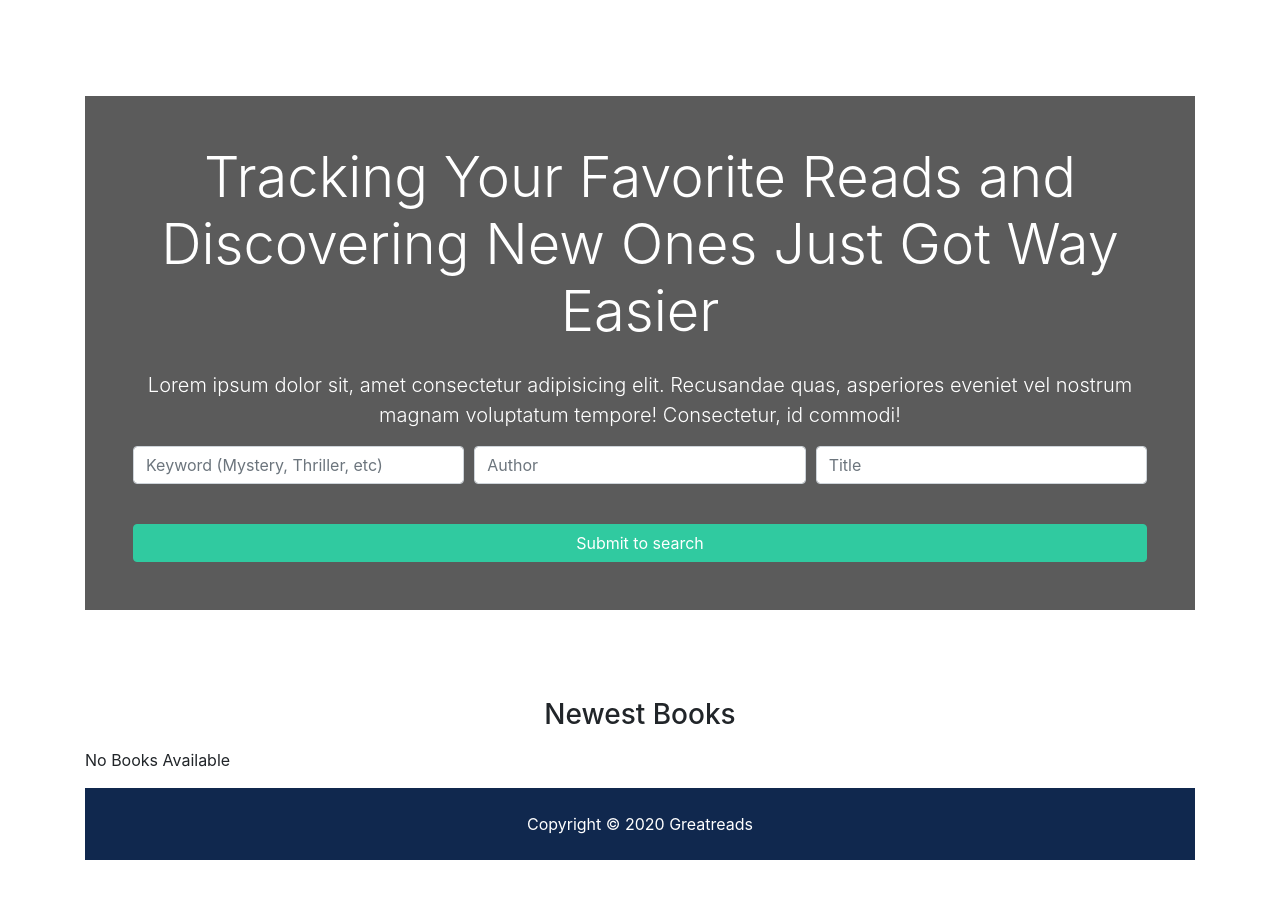
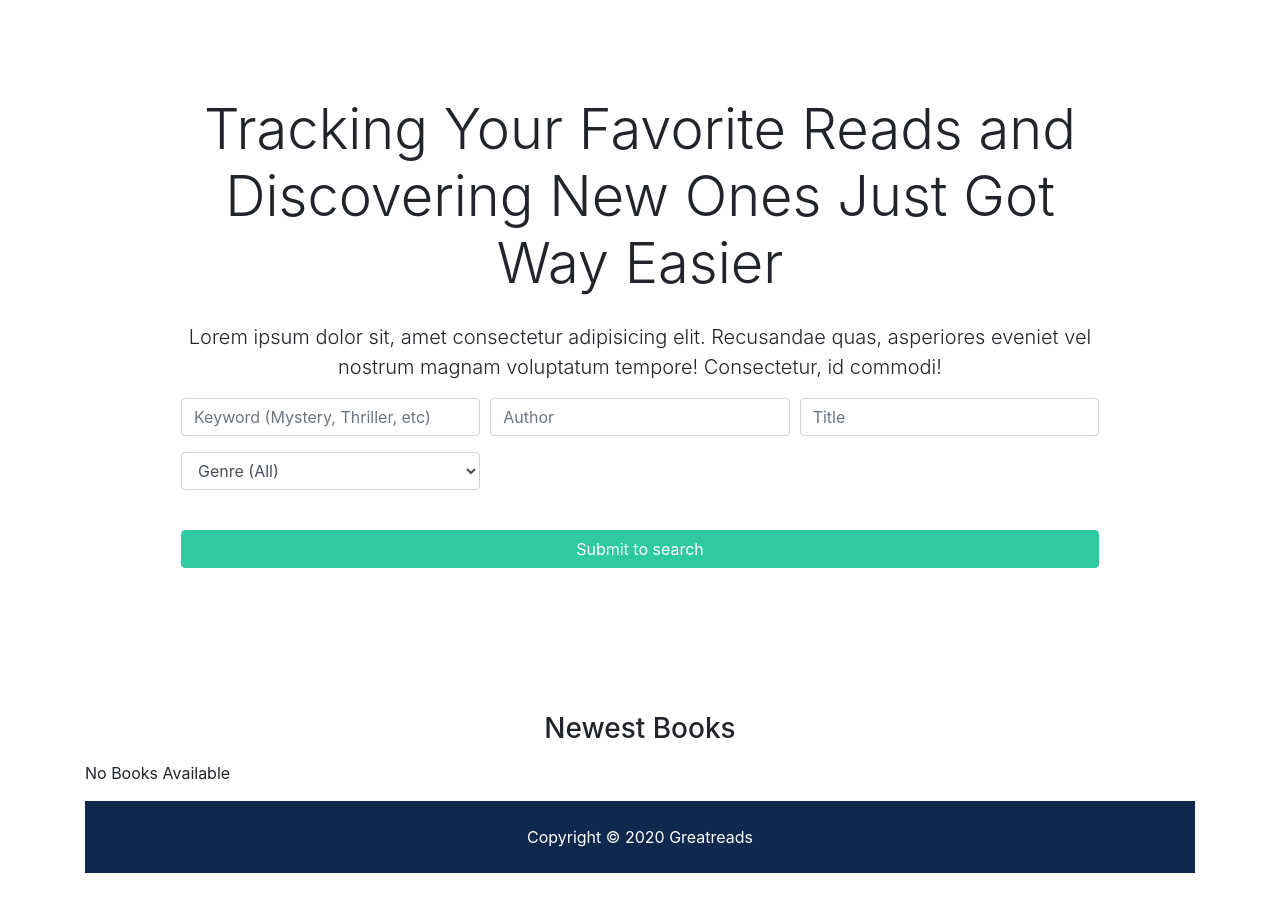
Before and after one commit to adudley78/greatreads, a Django app: page / in a window 1280 px wide. Shown: the part 112-1016 px from the top of the page. Before the commit the page ends 972 px from the top, so only its background shows below. Run offline with Django 3.2, Linux system fonts and the light colour scheme; data that the repository does not hold is empty; some libraries are stand-ins or nearby versions.

Commit message:
Update index page with genre choices

```diff
--- /dev/null
+++ b/books/choices.py
@@ -0,0 +1,7 @@
+genre_choices = {
+  'Mystery': 'Mystery',
+  'Thriller': 'Thriller',
+  'Romance': 'Romance',
+  'History': 'History',
+  'Nonfiction': 'Nonfiction',
+}
--- a/pages/views.py
+++ b/pages/views.py
@@ -1,5 +1,7 @@
 from django.shortcuts import render
 from django.http import HttpResponse
+
+from books.choices import genre_choices
 
 from books.models import Book
 from readers.models import Reader
@@ -8,7 +10,8 @@
     books = Book.objects.order_by('-add_date')
 
     context = {
-        'books': books
+        'books': books,
+        'genre_choices': genre_choices,
     }
 
     return render(request, 'pages/index.html', context)
--- a/templates/pages/index.html
+++ b/templates/pages/index.html
@@ -5,7 +5,7 @@
 {% block content %}
 
   <!-- Bookshelf -->
-  <section id="bookshelf">
+  <section id="showcase">
     <div class="container text-center">
       <div class="home-search p-5">
         <div class="overlay p-5">
@@ -15,7 +15,7 @@
           <p class="lead">Lorem ipsum dolor sit, amet consectetur adipisicing elit. Recusandae quas, asperiores eveniet vel nostrum magnam
             voluptatum tempore! Consectetur, id commodi!</p>
           <div class="search">
-            <form action="search.html">
+            <form action="{% url 'search' %}">
 
               <!-- Form Row 1 -->
               <div class="form-row">
@@ -33,8 +33,18 @@
                   <label class="sr-only">Title</label>
                   <input type="text" name="title" class="form-control" placeholder="Title">
                 </div>
+
+                <div class="col-md-4 mb-3">
+                  <label for="" class="sr-only">Genre</label>
+                  <select name="genre" class="form-control" >
+                    <option selected="true" disabled="disabled" >Genre (All)</option>
+                    {% for key,value in genre_choices.items %}
+                      <option value="{{ key }}">{{ value }}</option>
+                    {% endfor %}
+                  </select>
+                </div>
+
               </div>
-
               <button class="btn btn-secondary btn-block mt-4" type="submit">Submit to search</button>
             </form>
           </div>
```
Also changed, not shown: books/views.py (+7 -1 lines).
